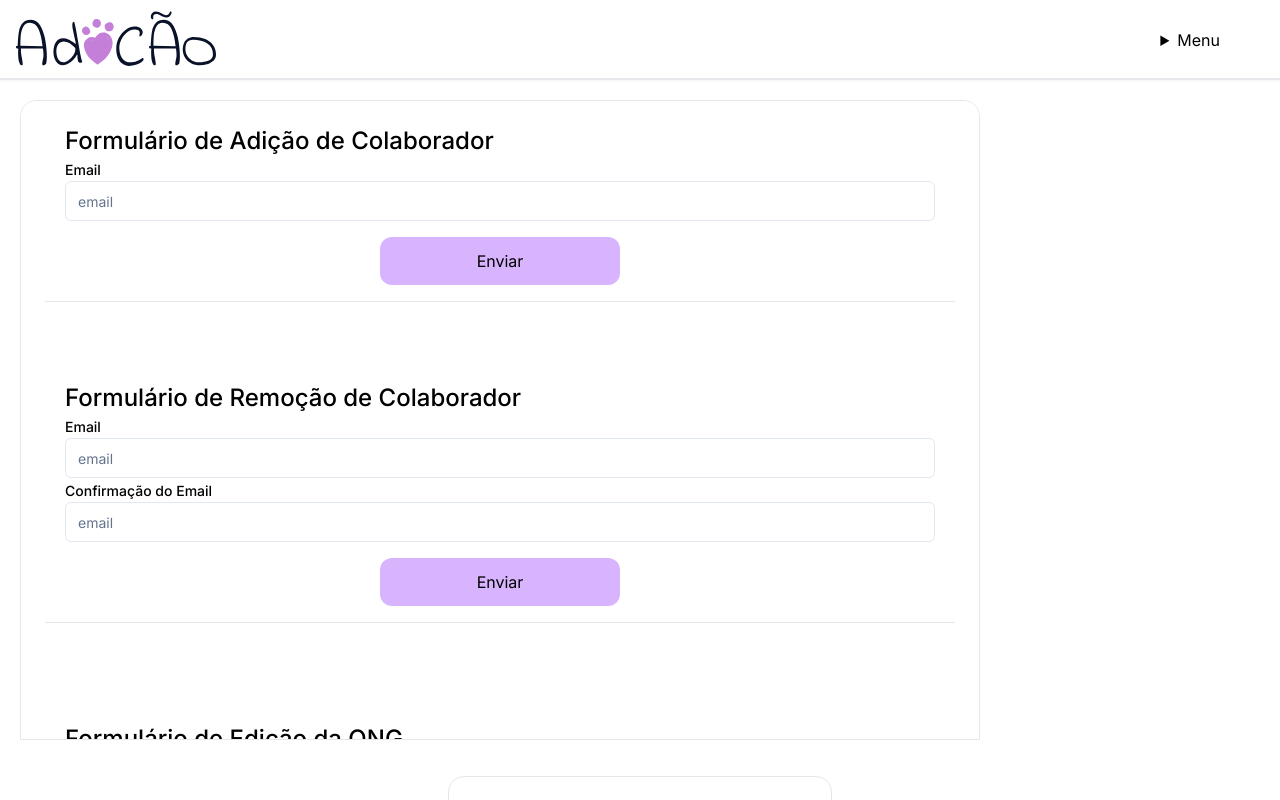
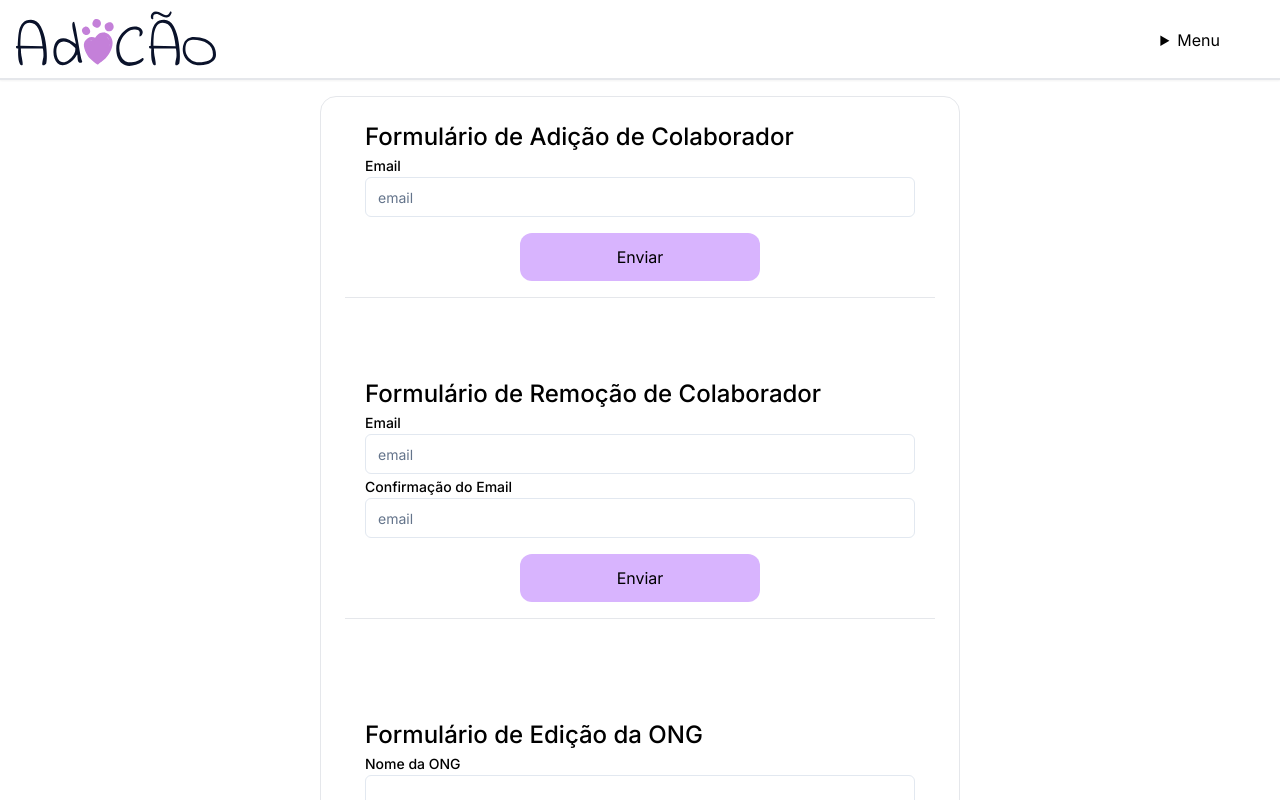
Before and after one commit to LucasOF23/AdoCAO, a Next.js app in the folder frontend/: page /ong in a window 1280 px wide. Shown: the top 800 px of the page. Built offline with nearby package versions, Linux system fonts and the light colour scheme.

Commit message:
Make edit ong forms responsible

```diff
--- a/frontend/src/app/globals.css
+++ b/frontend/src/app/globals.css
@@ -39,18 +39,14 @@
 .forms-shape2 {
   margin-left: auto;
   margin-right: auto;
-  margin-top: auto;
-  margin-bottom: auto;
+  margin-top: 1rem;
   border-width: 1px;
   border-top-left-radius: 1rem; /* 16px */
   border-top-right-radius: 1rem; /* 16px */
-  padding: 24px;
-  margin: 20px;
-  width: 60rem;
-  max-height: 40rem;
+  padding: 1.5rem;
   display: flex;
+  max-width: 40rem;
   flex-direction: column;
   background-color: white;
-  overflow: auto;
   gap: 20px;
 }
```
